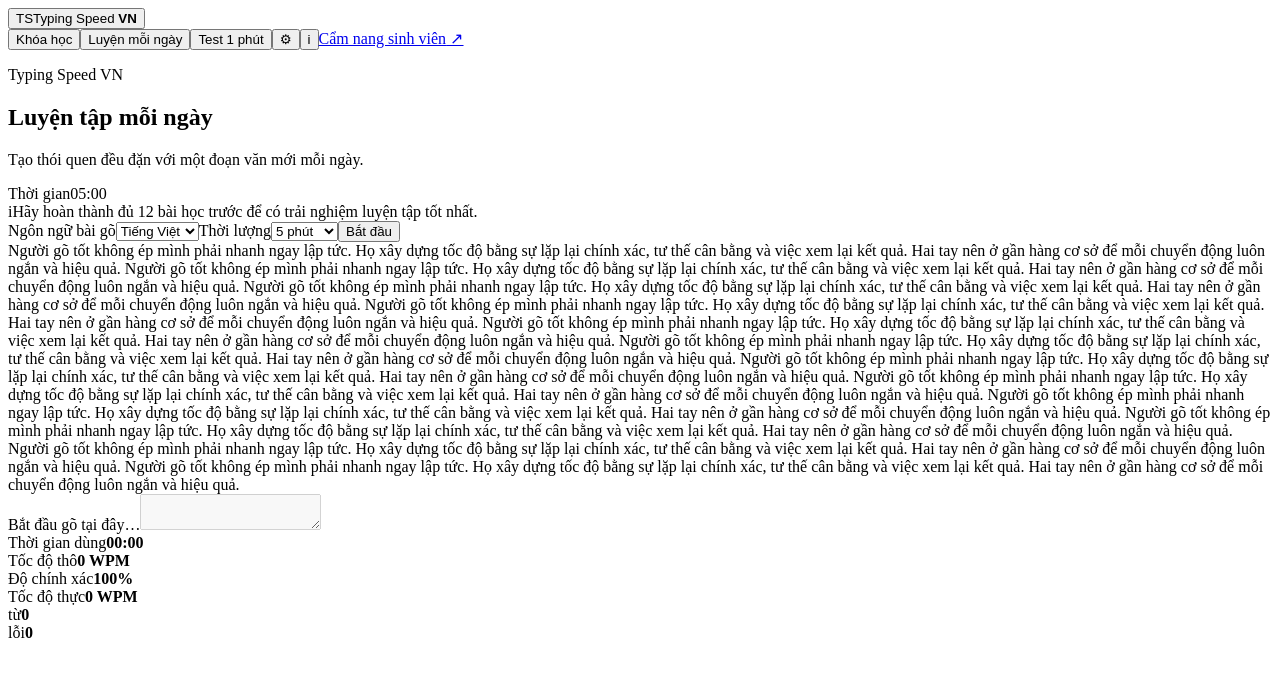
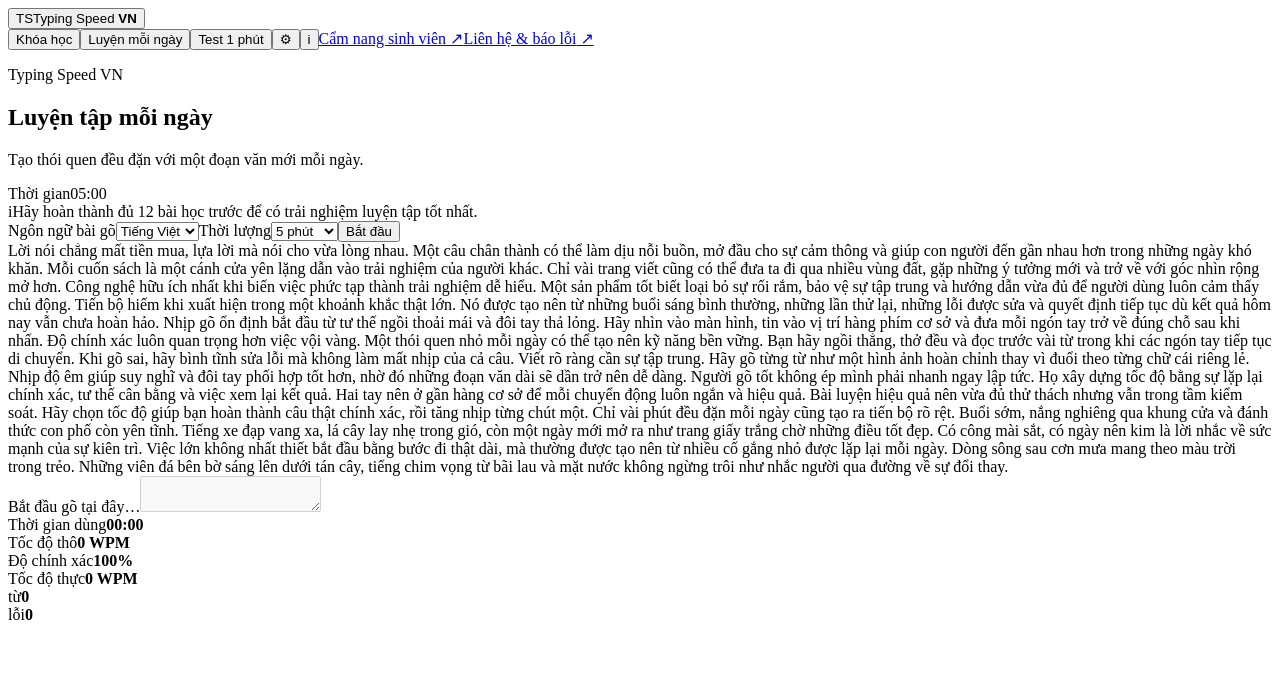
Before and after one commit to ducbang02/TypingSpeedVN, a React (Vite) app: page / in a window 1280 px wide. Both pictures are taken after a click on the button "Luyện mỗi ngày". Shown: the top 676 px of the page. Built offline with nearby package versions, Linux system fonts and the light colour scheme; the HTML template or start-up script is replaced by a standard one.

Commit message:
feat: thêm kho văn bản ngẫu nhiên cho daily và speed test

```diff
--- a/src/App.tsx
+++ b/src/App.tsx
@@ -1,4 +1,5 @@
 import { memo, useCallback, useEffect, useRef, useState, type KeyboardEvent } from 'react'
+import { PRACTICE_TEXTS } from './practiceTexts'
 
 type FingerId = 'left-pinky' | 'left-ring' | 'left-middle' | 'left-index' | 'left-thumb' | 'right-thumb' | 'right-index' | 'right-middle' | 'right-ring' | 'right-pinky'
 type DrillStatus = 'ready' | 'correct' | 'incorrect' | 'complete'
@@ -71,7 +72,7 @@ const UI_COPY = {
     aboutProject: 'About this project', aboutLead: 'A step-by-step typing app focused on accuracy, finger response, and speed.', versionCourse: 'Version 0.1.0 · English course', openCourse: 'Open course',
     menu: 'Program menu', studying: 'Studying', about: 'About', timer: 'Time', pause: 'Pause', resume: 'Resume', result: 'Result',
     timeUsed: 'Time Used', grossSpeed: 'Gross Speed', accuracy: 'Accuracy', netSpeed: 'Net Speed', drillControls: 'Drill controls',
-    navCourse: 'Course', navDaily: 'Daily practice', navTest: '1-minute test', backToSite: 'Student Guide',
+    navCourse: 'Course', navDaily: 'Daily practice', navTest: '1-minute test', backToSite: 'Student Guide', contactReport: 'Contact & report',
     dailyTitle: 'Daily Practice', dailyLead: 'Build a steady habit with a new passage each day.', testTitle: '1-Minute Speed Test', testLead: 'Measure your current typing speed in a focused 60-second test.',
     practiceLanguage: 'Text language', englishLanguage: 'English', vietnameseLanguage: 'Vietnamese', duration: 'Duration', minutes: 'minutes', start: 'Start', restart: 'Restart', finish: 'Finish', words: 'words', errors: 'errors',
     dailyRecommendation: 'Complete all 12 lessons first for the best practice experience.', dailyReady: 'Today’s practice is ready.', typeHere: 'Start typing here…', referenceText: 'Reference text', practiceResult: 'Practice result',
@@ -114,7 +115,7 @@ const UI_COPY = {
     aboutProject: 'Về dự án', aboutLead: 'Ứng dụng luyện gõ theo từng bước, tập trung vào độ chính xác, phản xạ ngón tay và tốc độ.', versionCourse: 'Phiên bản 0.1.0 · Khóa học tiếng Anh', openCourse: 'Mở khóa học',
     menu: 'Menu chương trình', studying: 'Học tập', about: 'Giới thiệu', timer: 'Thời gian', pause: 'Tạm dừng', resume: 'Tiếp tục', result: 'Kết quả',
     timeUsed: 'Thời gian dùng', grossSpeed: 'Tốc độ thô', accuracy: 'Độ chính xác', netSpeed: 'Tốc độ thực', drillControls: 'Điều khiển bài luyện',
-    navCourse: 'Khóa học', navDaily: 'Luyện mỗi ngày', navTest: 'Test 1 phút', backToSite: 'Cẩm nang sinh viên',
+    navCourse: 'Khóa học', navDaily: 'Luyện mỗi ngày', navTest: 'Test 1 phút', backToSite: 'Cẩm nang sinh viên', contactReport: 'Liên hệ & báo lỗi',
     dailyTitle: 'Luyện tập mỗi ngày', dailyLead: 'Tạo thói quen đều đặn với một đoạn văn mới mỗi ngày.', testTitle: 'Test tốc độ 1 phút', testLead: 'Đo tốc độ gõ hiện tại trong một bài kiểm tra tập trung 60 giây.',
     practiceLanguage: 'Ngôn ngữ bài gõ', englishLanguage: 'Tiếng Anh', vietnameseLanguage: 'Tiếng Việt', duration: 'Thời lượng', minutes: 'phút', start: 'Bắt đầu', restart: 'Làm lại', finish: 'Kết thúc', words: 'từ', errors: 'lỗi',
     dailyRecommendation: 'Hãy hoàn thành đủ 12 bài học trước để có trải nghiệm luyện tập tốt nhất.', dailyReady: 'Bài luyện hôm nay đã sẵn sàng.', typeHere: 'Bắt đầu gõ tại đây…', referenceText: 'Văn bản mẫu', practiceResult: 'Kết quả luyện tập',
@@ -677,42 +678,80 @@ function ParagraphPractice({ lines, position, typedText, language, className = '
   )
 }
 
-const PRACTICE_TEXTS: Record<PracticeLanguage, string[]> = {
-  en: [
-    'A steady typing rhythm begins with relaxed shoulders and light hands. Keep your eyes on the screen, trust the home row, and let every finger return to its starting key. Accuracy matters more than rushing because clean movement becomes natural speed over time.',
-    'Small daily habits create lasting skill. Sit comfortably, breathe normally, and read a few words ahead while your fingers continue to type. When an error appears, stay calm and recover without breaking the rhythm of the whole sentence.',
-    'Clear writing starts with focused attention. Type each word as a complete shape instead of chasing one letter at a time. A smooth pace helps the mind and hands work together, making longer passages feel easier with every practice session.',
-    'Good typists do not force speed. They build it through accurate repetition, balanced posture, and patient review. Keep both hands near the home row and use the closest finger for every key so each movement remains short and efficient.',
-    'Practice is most useful when it feels challenging but controlled. Choose a pace that lets you finish each sentence accurately, then increase the tempo a little. Consistent work for a few minutes each day is enough to create visible progress.',
-  ],
-  vi: [
-    'Nhịp gõ ổn định bắt đầu từ tư thế ngồi thoải mái và đôi tay thả lỏng. Hãy nhìn vào màn hình, tin vào vị trí hàng phím cơ sở và đưa mỗi ngón tay trở về đúng chỗ sau khi nhấn. Độ chính xác luôn quan trọng hơn việc vội vàng.',
-    'Một thói quen nhỏ mỗi ngày có thể tạo nên kỹ năng bền vững. Bạn hãy ngồi thẳng, thở đều và đọc trước vài từ trong khi các ngón tay tiếp tục di chuyển. Khi gõ sai, hãy bình tĩnh sửa lỗi mà không làm mất nhịp của cả câu.',
-    'Viết rõ ràng cần sự tập trung. Hãy gõ từng từ như một hình ảnh hoàn chỉnh thay vì đuổi theo từng chữ cái riêng lẻ. Nhịp độ êm giúp suy nghĩ và đôi tay phối hợp tốt hơn, nhờ đó những đoạn văn dài sẽ dần trở nên dễ dàng.',
-    'Người gõ tốt không ép mình phải nhanh ngay lập tức. Họ xây dựng tốc độ bằng sự lặp lại chính xác, tư thế cân bằng và việc xem lại kết quả. Hai tay nên ở gần hàng cơ sở để mỗi chuyển động luôn ngắn và hiệu quả.',
-    'Bài luyện hiệu quả nên vừa đủ thử thách nhưng vẫn trong tầm kiểm soát. Hãy chọn tốc độ giúp bạn hoàn thành câu thật chính xác, rồi tăng nhịp từng chút một. Chỉ vài phút đều đặn mỗi ngày cũng tạo ra tiến bộ rõ rệt.',
-  ],
+function createPracticeText(language: PracticeLanguage, passageCount: number, startIndex: number) {
+  const passages = PRACTICE_TEXTS[language]
+  return Array.from({ length: passageCount }, (_, offset) => passages[(startIndex + offset) % passages.length]).join('\n\n')
 }
 
-function practiceTextForToday(language: PracticeLanguage, repeatCount: number, passageOffset: number) {
-  const dayNumber = Math.floor(new Date().setHours(0, 0, 0, 0) / 86_400_000)
+function pickRandomPassageIndex(language: PracticeLanguage, mode: 'daily' | 'test') {
   const passages = PRACTICE_TEXTS[language]
-  const passage = passages[(dayNumber + passageOffset) % passages.length]
-  return Array.from({ length: repeatCount }, () => passage).join('\n\n')
+  const storageKey = `typing-speed-vn-last-passage-${mode}-${language}`
+  try {
+    const previousIndex = Number(window.localStorage.getItem(storageKey))
+    const hasPreviousIndex = Number.isInteger(previousIndex) && previousIndex >= 0 && previousIndex < passages.length
+    const nextIndex = hasPreviousIndex && passages.length > 1
+      ? (previousIndex + 1 + Math.floor(Math.random() * (passages.length - 1))) % passages.length
+      : Math.floor(Math.random() * passages.length)
+    window.localStorage.setItem(storageKey, String(nextIndex))
+    return nextIndex
+  } catch {
+    return Math.floor(Math.random() * passages.length)
+  }
 }
 
-function groupReferenceText(targetText: string, typedText: string) {
+function analyzePracticeText(targetText: string, typedText: string) {
+  const states: ('matched' | 'missed')[] = []
   const segments: { className: 'matched' | 'missed'; text: string }[] = []
-  const comparedLength = Math.min(targetText.length, typedText.length)
+  let targetIndex = 0
+  let errors = 0
+  let matchedCharacters = 0
+  let previousWasWhitespace = false
 
-  for (let index = 0; index < comparedLength; index += 1) {
-    const className = typedText[index] === targetText[index] ? 'matched' : 'missed'
+  for (const character of typedText) {
+    const isWhitespace = /\s/.test(character)
+    if (isWhitespace) {
+      if (previousWasWhitespace) {
+        errors += 1
+        continue
+      }
+      previousWasWhitespace = true
+      let skippedCharacters = 0
+      while (targetIndex < targetText.length && !/\s/.test(targetText[targetIndex])) {
+        states[targetIndex] = 'missed'
+        targetIndex += 1
+        skippedCharacters += 1
+        errors += 1
+      }
+      if (targetIndex < targetText.length) {
+        while (targetIndex < targetText.length && /\s/.test(targetText[targetIndex])) {
+          states[targetIndex] = 'matched'
+          targetIndex += 1
+        }
+        matchedCharacters += 1
+      } else if (skippedCharacters === 0) errors += 1
+      continue
+    }
+
+    previousWasWhitespace = false
+    if (targetIndex >= targetText.length || /\s/.test(targetText[targetIndex])) {
+      errors += 1
+      continue
+    }
+    const className = character === targetText[targetIndex] ? 'matched' : 'missed'
+    states[targetIndex] = className
+    if (className === 'matched') matchedCharacters += 1
+    else errors += 1
+    targetIndex += 1
+  }
+
+  for (let index = 0; index < targetIndex; index += 1) {
+    const className = states[index] ?? 'missed'
     const previous = segments[segments.length - 1]
     if (previous?.className === className) previous.text += targetText[index]
     else segments.push({ className, text: targetText[index] })
   }
 
-  return { segments, comparedLength }
+  return { segments, targetIndex, errors, matchedCharacters }
 }
 
 const PracticeInput = memo(function PracticeInput({ inputRef, language, label, running, onValueChange }: {
@@ -749,11 +788,11 @@ function FreeTypingPractice({ mode, interfaceLanguage, completedLessonCount }: {
   const [finished, setFinished] = useState(false)
   const [secondsLeft, setSecondsLeft] = useState(mode === 'test' ? 60 : 300)
   const [endAt, setEndAt] = useState<number | null>(null)
-  const [passageOffset, setPassageOffset] = useState(0)
+  const [passageIndex, setPassageIndex] = useState(() => pickRandomPassageIndex('vi', mode))
   const inputRef = useRef<HTMLTextAreaElement>(null)
   const nextTextPendingRef = useRef(false)
   const totalSeconds = mode === 'test' ? 60 : dailyMinutes * 60
-  const targetText = practiceTextForToday(practiceLanguage, mode === 'daily' ? 12 : 3, passageOffset)
+  const targetText = createPracticeText(practiceLanguage, mode === 'daily' ? 12 : 3, passageIndex)
 
   const finishPractice = useCallback(() => {
     setRunning(false)
@@ -789,7 +828,7 @@ function FreeTypingPractice({ mode, interfaceLanguage, completedLessonCount }: {
   const start = () => {
     if (nextTextPendingRef.current) {
       nextTextPendingRef.current = false
-      setPassageOffset((current) => current + 1)
+      setPassageIndex(pickRandomPassageIndex(practiceLanguage, mode))
     }
     reset()
     setRunning(true)
@@ -800,20 +839,18 @@ function FreeTypingPractice({ mode, interfaceLanguage, completedLessonCount }: {
   const handleChange = useCallback((value: string) => {
     if (!running) return
     const normalizedValue = value.normalize('NFC')
-    const nextValue = normalizedValue.slice(0, targetText.length)
-    setTyped(nextValue)
-    if (normalizedValue.length >= targetText.length) finishPractice()
+    setTyped(normalizedValue)
+    if (analyzePracticeText(targetText, normalizedValue).targetIndex >= targetText.length) finishPractice()
   }, [finishPractice, running, targetText])
 
   const elapsedSeconds = totalSeconds - secondsLeft
   const scoringSeconds = Math.max(1, elapsedSeconds)
-  const errors = typed.split('').reduce((total, character, index) => total + (character === targetText[index] ? 0 : 1), 0)
-  const correctCharacters = Math.max(0, typed.length - errors)
+  const { segments: referenceSegments, targetIndex, errors, matchedCharacters } = analyzePracticeText(targetText, typed)
   const grossWpm = Math.round((typed.length / 5) / (scoringSeconds / 60))
-  const accuracy = typed.length === 0 ? 100 : Math.round((correctCharacters / typed.length) * 100)
+  const evaluatedCharacters = matchedCharacters + errors
+  const accuracy = evaluatedCharacters === 0 ? 100 : Math.round((matchedCharacters / evaluatedCharacters) * 100)
   const netWpm = Math.max(0, Math.round(grossWpm - errors / (scoringSeconds / 60)))
   const wordCount = typed.trim() ? typed.trim().split(/\s+/).length : 0
-  const { segments: referenceSegments, comparedLength } = groupReferenceText(targetText, typed)
 
   return (
     <section className="free-practice" aria-labelledby={`${mode}-title`}>
@@ -826,7 +863,7 @@ function FreeTypingPractice({ mode, interfaceLanguage, completedLessonCount }: {
       {mode === 'daily' && completedLessonCount >= 12 && <div className="practice-notice ready" role="status"><span aria-hidden="true">✓</span>{ui.dailyReady}</div>}
 
       <div className="practice-toolbar">
-        <label><span>{ui.practiceLanguage}</span><select disabled={running} onChange={(event) => { nextTextPendingRef.current = false; setPassageOffset(0); setPracticeLanguage(event.target.value as PracticeLanguage) }} value={practiceLanguage}><option value="vi">{ui.vietnameseLanguage}</option><option value="en">{ui.englishLanguage}</option></select></label>
+        <label><span>{ui.practiceLanguage}</span><select disabled={running} onChange={(event) => { const nextLanguage = event.target.value as PracticeLanguage; nextTextPendingRef.current = false; setPassageIndex(pickRandomPassageIndex(nextLanguage, mode)); setPracticeLanguage(nextLanguage) }} value={practiceLanguage}><option value="vi">{ui.vietnameseLanguage}</option><option value="en">{ui.englishLanguage}</option></select></label>
         {mode === 'daily' && <label><span>{ui.duration}</span><select disabled={running} onChange={(event) => setDailyMinutes(Number(event.target.value) as 5 | 10)} value={dailyMinutes}><option value={5}>5 {ui.minutes}</option><option value={10}>10 {ui.minutes}</option></select></label>}
         <button className="primary-button" type="button" onClick={start}>{typed || finished ? ui.restart : ui.start}</button>
         {running && <button className="secondary-button" type="button" onClick={finishPractice}>{ui.finish}</button>}
@@ -834,8 +871,8 @@ function FreeTypingPractice({ mode, interfaceLanguage, completedLessonCount }: {
 
       <div className="practice-reference" aria-label={ui.referenceText}>
         {referenceSegments.map((segment, index) => <span className={segment.className} key={`${segment.className}-${index}`}>{segment.text}</span>)}
-        {comparedLength < targetText.length && <span className="current">{targetText[comparedLength]}</span>}
-        {targetText.slice(comparedLength + 1)}
+        {targetIndex < targetText.length && <span className="current">{targetText[targetIndex]}</span>}
+        {targetText.slice(targetIndex + 1)}
       </div>
       <PracticeInput inputRef={inputRef} label={ui.typeHere} language={practiceLanguage} onValueChange={handleChange} running={running} />
 
@@ -1051,6 +1088,20 @@ export default function App() {
         return
       }
       if (key.length === 1) {
+        if (key === ' ' && expectedKey !== ' ') {
+          const nextSpace = activeDrill.content.indexOf(' ', position)
+          const nextLineBreak = activeDrill.content.indexOf('\n', position)
+          const delimiters = [nextSpace, nextLineBreak].filter((index) => index >= 0)
+          const delimiterPosition = delimiters.length > 0 ? Math.min(...delimiters) : activeDrill.content.length
+          const nextPosition = activeDrill.content[delimiterPosition] === ' ' ? delimiterPosition + 1 : delimiterPosition
+          const skippedCharacters = Math.max(1, delimiterPosition - position)
+          setTypedText((current) => current + ' '.repeat(nextPosition - position))
+          setPosition(nextPosition)
+          setMistakes((current) => current + skippedCharacters)
+          setStatus('incorrect')
+          if (nextPosition === activeDrill.content.length) completeDrill()
+          return
+        }
         const nextPosition = position + 1
         setTypedText((current) => current + key)
         setPosition(nextPosition)
@@ -1147,6 +1198,7 @@ export default function App() {
                 <button className={screen === 'settings' ? 'active icon-nav' : 'icon-nav'} type="button" onClick={() => setScreen('settings')} aria-label={ui.settings} title={ui.settings}>⚙</button>
                 <button className={screen === 'about' ? 'active icon-nav' : 'icon-nav'} type="button" onClick={() => setScreen('about')} aria-label={ui.about} title={ui.about}>i</button>
                 <a href="https://camnangsinhvien.site" rel="noreferrer">{ui.backToSite} ↗</a>
+                <a href="https://camnangsinhvien.site/lien-he/" rel="noreferrer" target="_blank">{ui.contactReport} ↗</a>
               </nav>
             ) : <span className="course-label">{ui.courseLabel}</span>}
           </header>
--- /dev/null
+++ b/src/practiceTexts.ts
@@ -0,0 +1,34 @@
+// Cách thêm nội dung thủ công:
+// 1. Thêm một chuỗi mới vào mảng `vi` hoặc `en` bên dưới.
+// 2. Mỗi chuỗi nên là một đoạn hoàn chỉnh, dài khoảng 2–4 câu.
+// 3. Nhớ đặt dấu phẩy sau mỗi chuỗi. Không cần sửa logic trong App.tsx.
+export const PRACTICE_TEXTS: Record<'en' | 'vi', string[]> = {
+  en: [
+    'A steady typing rhythm begins with relaxed shoulders and light hands. Keep your eyes on the screen, trust the home row, and let every finger return to its starting key. Accuracy matters more than rushing because clean movement becomes natural speed over time.',
+    'Small daily habits create lasting skill. Sit comfortably, breathe normally, and read a few words ahead while your fingers continue to type. When an error appears, stay calm and recover without breaking the rhythm of the whole sentence.',
+    'Clear writing starts with focused attention. Type each word as a complete shape instead of chasing one letter at a time. A smooth pace helps the mind and hands work together, making longer passages feel easier with every practice session.',
+    'Good typists do not force speed. They build it through accurate repetition, balanced posture, and patient review. Keep both hands near the home row and use the closest finger for every key so each movement remains short and efficient.',
+    'Practice is most useful when it feels challenging but controlled. Choose a pace that lets you finish each sentence accurately, then increase the tempo a little. Consistent work for a few minutes each day is enough to create visible progress.',
+    'Morning light crossed the quiet window while the city slowly woke. A bicycle bell rang in the distance, leaves moved in the soft wind, and a new day offered another chance to begin with patience.',
+    'A useful idea often starts as a simple question. Write the question down, examine it from several angles, and improve the answer one small step at a time. Careful curiosity can turn an ordinary thought into meaningful work.',
+    'The old path beside the river looked different after the rain. Stones shone beneath the trees, birds called from the reeds, and the moving water reminded every traveler that change can be both gentle and constant.',
+    'A wise saying becomes valuable only when it guides an action. Kind words should lead to kindness, promises should lead to effort, and knowledge should lead to better choices for the people around us.',
+    'Reading opens a quiet door into another person’s experience. A few pages can carry us across years and borders, introduce unfamiliar ideas, and help us return to daily life with a wider point of view.',
+    'Technology works best when it makes a difficult task feel simple. Thoughtful design removes confusion, protects attention, and gives people enough guidance to move forward without taking away their sense of control.',
+    'Progress rarely arrives in one dramatic moment. It grows through ordinary mornings, repeated attempts, honest corrections, and the decision to continue even when the result is not perfect yet.',
+  ],
+  vi: [
+    'Nhịp gõ ổn định bắt đầu từ tư thế ngồi thoải mái và đôi tay thả lỏng. Hãy nhìn vào màn hình, tin vào vị trí hàng phím cơ sở và đưa mỗi ngón tay trở về đúng chỗ sau khi nhấn. Độ chính xác luôn quan trọng hơn việc vội vàng.',
+    'Một thói quen nhỏ mỗi ngày có thể tạo nên kỹ năng bền vững. Bạn hãy ngồi thẳng, thở đều và đọc trước vài từ trong khi các ngón tay tiếp tục di chuyển. Khi gõ sai, hãy bình tĩnh sửa lỗi mà không làm mất nhịp của cả câu.',
+    'Viết rõ ràng cần sự tập trung. Hãy gõ từng từ như một hình ảnh hoàn chỉnh thay vì đuổi theo từng chữ cái riêng lẻ. Nhịp độ êm giúp suy nghĩ và đôi tay phối hợp tốt hơn, nhờ đó những đoạn văn dài sẽ dần trở nên dễ dàng.',
+    'Người gõ tốt không ép mình phải nhanh ngay lập tức. Họ xây dựng tốc độ bằng sự lặp lại chính xác, tư thế cân bằng và việc xem lại kết quả. Hai tay nên ở gần hàng cơ sở để mỗi chuyển động luôn ngắn và hiệu quả.',
+    'Bài luyện hiệu quả nên vừa đủ thử thách nhưng vẫn trong tầm kiểm soát. Hãy chọn tốc độ giúp bạn hoàn thành câu thật chính xác, rồi tăng nhịp từng chút một. Chỉ vài phút đều đặn mỗi ngày cũng tạo ra tiến bộ rõ rệt.',
+    'Buổi sớm, nắng nghiêng qua khung cửa và đánh thức con phố còn yên tĩnh. Tiếng xe đạp vang xa, lá cây lay nhẹ trong gió, còn một ngày mới mở ra như trang giấy trắng chờ những điều tốt đẹp.',
+    'Có công mài sắt, có ngày nên kim là lời nhắc về sức mạnh của sự kiên trì. Việc lớn không nhất thiết bắt đầu bằng bước đi thật dài, mà thường được tạo nên từ nhiều cố gắng nhỏ được lặp lại mỗi ngày.',
+    'Dòng sông sau cơn mưa mang theo màu trời trong trẻo. Những viên đá bên bờ sáng lên dưới tán cây, tiếng chim vọng từ bãi lau và mặt nước không ngừng trôi như nhắc người qua đường về sự đổi thay.',
+    'Lời nói chẳng mất tiền mua, lựa lời mà nói cho vừa lòng nhau. Một câu chân thành có thể làm dịu nỗi buồn, mở đầu cho sự cảm thông và giúp con người đến gần nhau hơn trong những ngày khó khăn.',
+    'Mỗi cuốn sách là một cánh cửa yên lặng dẫn vào trải nghiệm của người khác. Chỉ vài trang viết cũng có thể đưa ta đi qua nhiều vùng đất, gặp những ý tưởng mới và trở về với góc nhìn rộng mở hơn.',
+    'Công nghệ hữu ích nhất khi biến việc phức tạp thành trải nghiệm dễ hiểu. Một sản phẩm tốt biết loại bỏ sự rối rắm, bảo vệ sự tập trung và hướng dẫn vừa đủ để người dùng luôn cảm thấy chủ động.',
+    'Tiến bộ hiếm khi xuất hiện trong một khoảnh khắc thật lớn. Nó được tạo nên từ những buổi sáng bình thường, những lần thử lại, những lỗi được sửa và quyết định tiếp tục dù kết quả hôm nay vẫn chưa hoàn hảo.',
+  ],
+}
```
